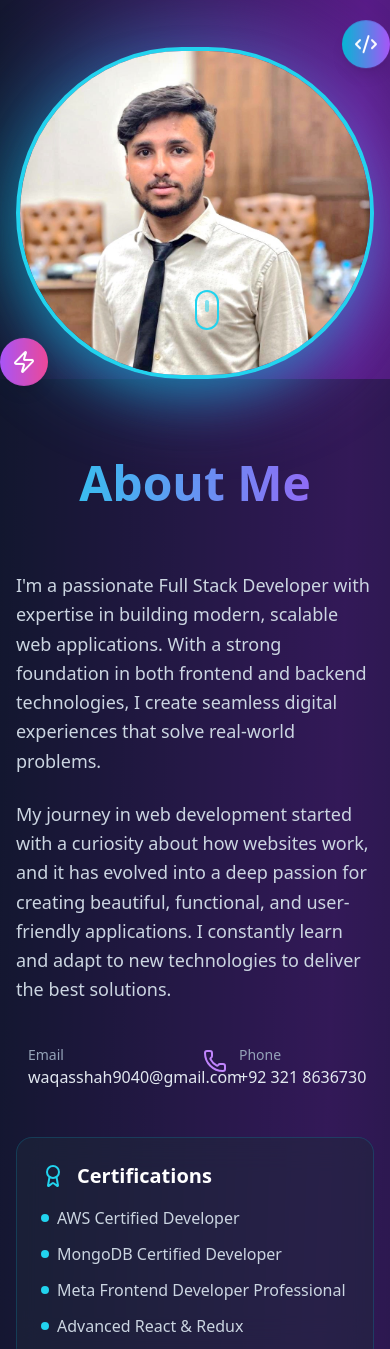
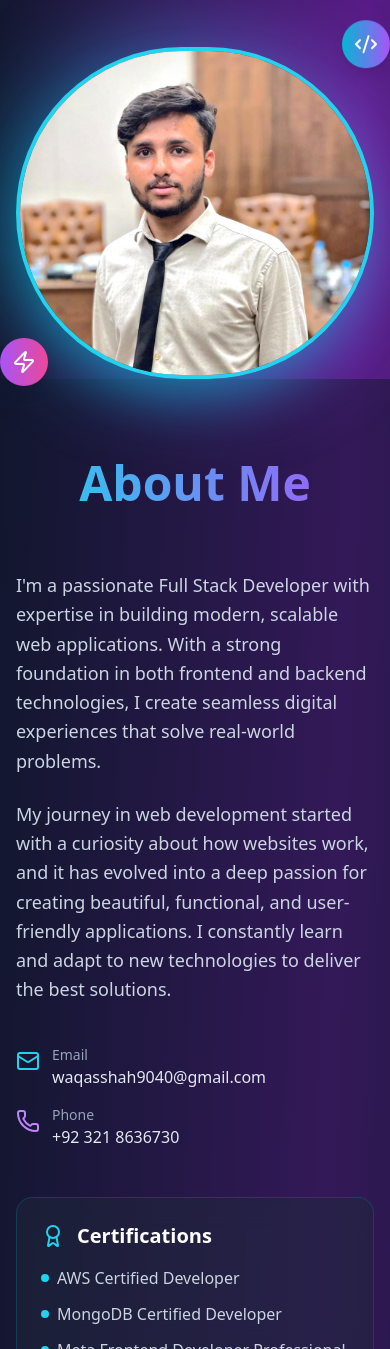
Before and after one commit to Waqas7281/waqas-portfolio, a React (Vite) app: page / in a window 390 px wide. Shown: the part 687-2036 px from the top of the page. Built offline with nearby package versions, Linux system fonts and the light colour scheme.

Commit message:
first commit

```diff
--- a/src/Portfolio.jsx
+++ b/src/Portfolio.jsx
@@ -487,15 +487,12 @@
           </div>
         </div>
 
-        <div className="absolute bottom-10 left-1/2 -translate-x-1/2 animate-bounce">
-          <div className="w-6 h-10 border-2 border-cyan-400 rounded-full flex justify-center">
-            <div className="w-1 h-3 bg-cyan-400 rounded-full mt-2 animate-pulse" />
-          </div>
-        </div>
+
       </section>
 
       {/* About Section */}
       <section id="about" className="py-20 px-4 bg-slate-900/50">
+
         <div className="max-w-6xl mx-auto">
           <h2 className="text-5xl font-bold text-center mb-16 bg-gradient-to-r from-cyan-400 to-purple-500 bg-clip-text text-transparent">
             About Me
@@ -517,7 +514,7 @@
                 best solutions.
               </p>
 
-              <div className="grid grid-cols-2 gap-4 pt-4">
+              <div className="grid grid-cols-1  md:grid-cols-2  gap-4 pt-4">
                 <div className="flex items-start gap-3">
                   <Mail className="w-6 h-6 text-cyan-400 mt-1" />
                   <div>
```
